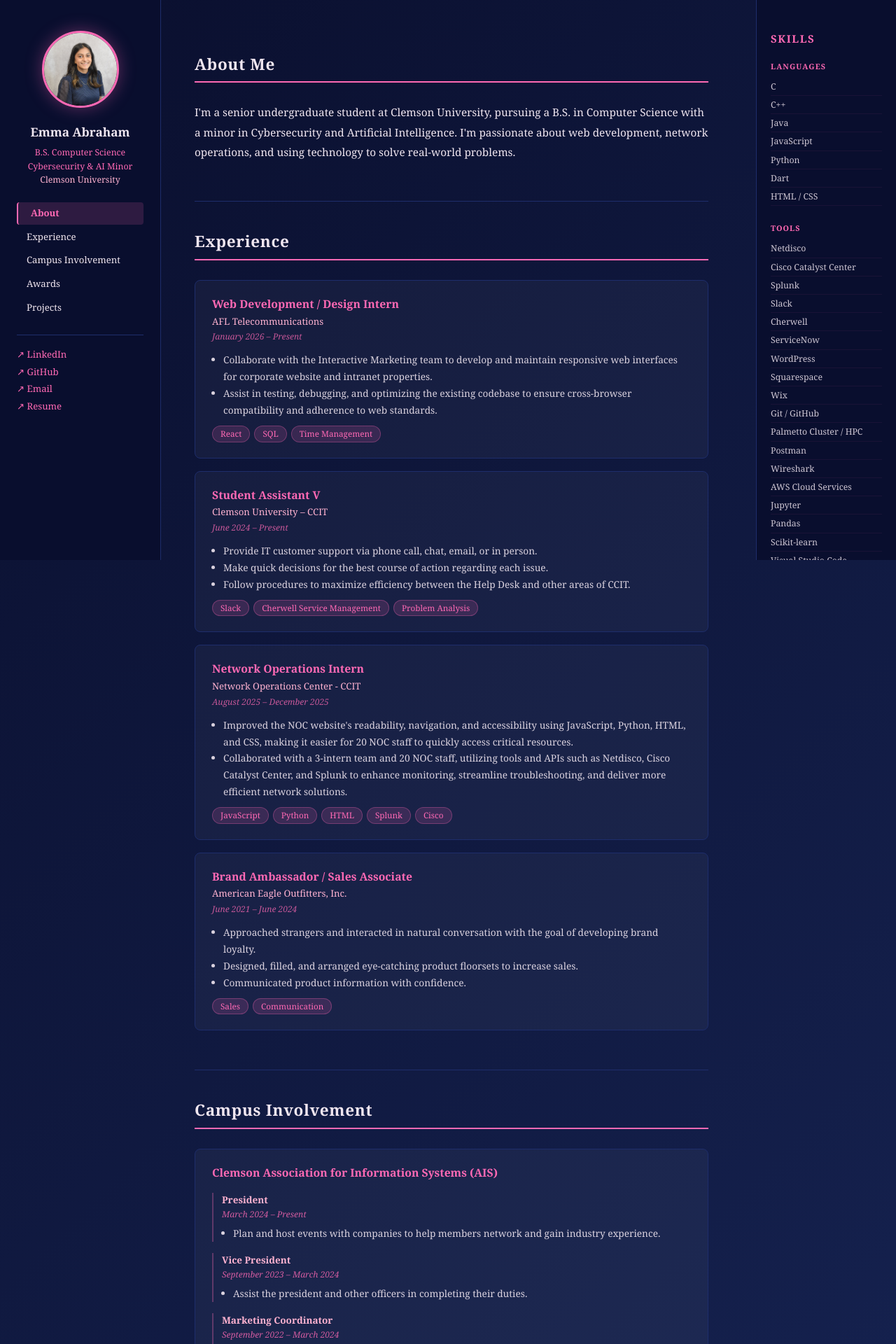
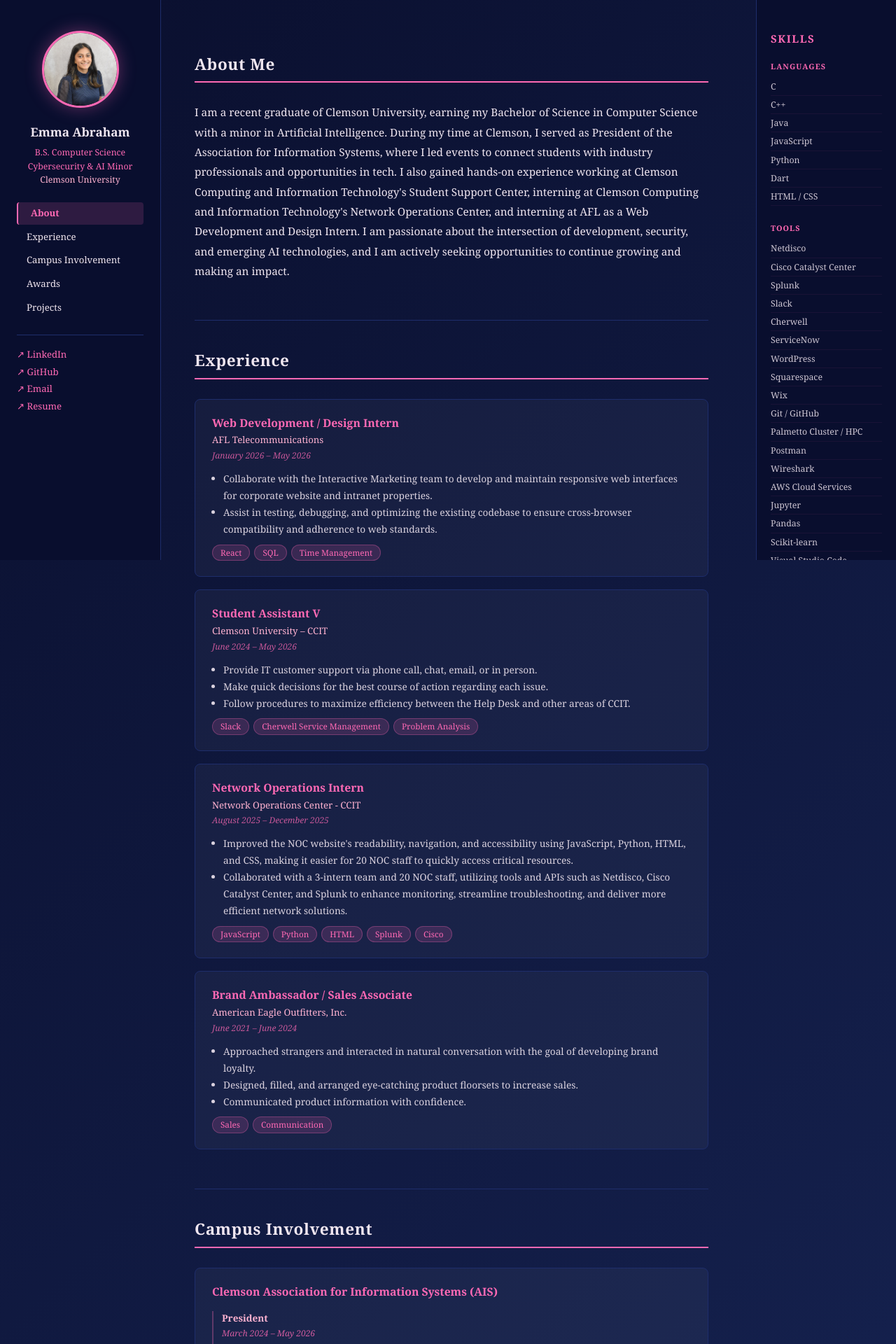
Before and after one commit to emmaabraham04/emmaabraham04.github.io, a React (Vite) app in the folder my-portfolio/: page / in a window 1280 px wide. Shown: the top 1920 px of the page at 70% size. Built offline with nearby package versions, Linux system fonts and the light colour scheme.

Commit message:
updating about me and dates

```diff
--- a/my-portfolio/src/App.jsx
+++ b/my-portfolio/src/App.jsx
@@ -195,9 +195,12 @@ export default function App() {
 
         <Section id="about" title="About Me">
           <p style={{ lineHeight: 1.85, fontSize: "1.02em" }}>
-            I'm a senior undergraduate student at Clemson University, pursuing a B.S. in Computer Science
-            with a minor in Cybersecurity and Artificial Intelligence. I'm passionate about web development,
-            network operations, and using technology to solve real-world problems.
+            I am a recent graduate of Clemson University, earning my Bachelor of Science in Computer Science with a minor in Artificial Intelligence.
+            During my time at Clemson, I served as President of the Association for Information Systems, where I led events to connect students with
+            industry professionals and opportunities in tech. I also gained hands-on experience working at Clemson Computing and Information Technology's
+            Student Support Center, interning at Clemson Computing and Information Technology's Network Operations Center, and interning at AFL as a Web
+            Development and Design Intern. I am passionate about the intersection of development, security, and emerging AI technologies, and I am
+            actively seeking opportunities to continue growing and making an impact.
           </p>
         </Section>
 
@@ -205,7 +208,7 @@ export default function App() {
 
         <Section id="experience" title="Experience">
           <Card>
-            <JobHeader title="Web Development / Design Intern" org="AFL Telecommunications" dates="January 2026 – Present" />
+            <JobHeader title="Web Development / Design Intern" org="AFL Telecommunications" dates="January 2026 – May 2026" />
             <BulletList items={[
               "Collaborate with the Interactive Marketing team to develop and maintain responsive web interfaces for corporate website and intranet properties.",
               "Assist in testing, debugging, and optimizing the existing codebase to ensure cross-browser compatibility and adherence to web standards.",
@@ -214,7 +217,7 @@ export default function App() {
           </Card>
 
           <Card>
-            <JobHeader title="Student Assistant V" org="Clemson University – CCIT" dates="June 2024 – Present" />
+            <JobHeader title="Student Assistant V" org="Clemson University – CCIT" dates="June 2024 – May 2026" />
             <BulletList items={[
               "Provide IT customer support via phone call, chat, email, or in person.",
               "Make quick decisions for the best course of action regarding each issue.",
@@ -249,7 +252,7 @@ export default function App() {
           <Card>
             <p style={{ margin: "0 0 16px", fontWeight: "bold", fontSize: "1.05em", color: c.pink }}>Clemson Association for Information Systems (AIS)</p>
             {[
-              { role: "President", dates: "March 2024 – Present", bullets: ["Plan and host events with companies to help members network and gain industry experience."] },
+              { role: "President", dates: "March 2024 – May 2026", bullets: ["Plan and host events with companies to help members network and gain industry experience."] },
               { role: "Vice President", dates: "September 2023 – March 2024", bullets: ["Assist the president and other officers in completing their duties."] },
               { role: "Marketing Coordinator", dates: "September 2022 – March 2024", bullets: ["Promote events on social media. Reach potential members and provide an ease of communication."] },
             ].map(({ role, dates, bullets }) => (
@@ -272,7 +275,7 @@ export default function App() {
           </Card>
 
           <Card>
-            <JobHeader title="Clemson College Loops" org="Member" dates="August 2022 – Present" />
+            <JobHeader title="Clemson College Loops" org="Member" dates="August 2022 – May 2026" />
 
           </Card>
         </Section>
```
